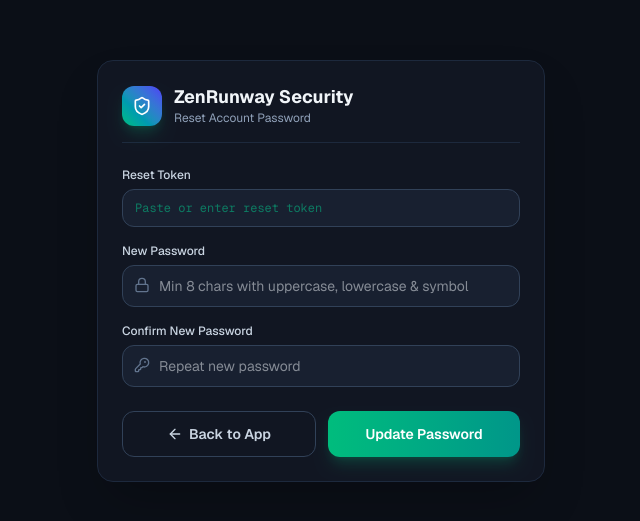
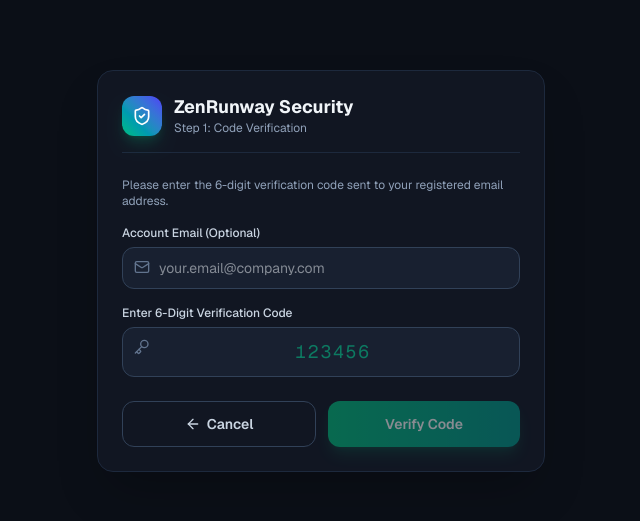
Before and after one commit to raufashfaq5-sketch/zenrunway-v2, a Next.js app: page /reset-password in a window 1280 px wide. Shown: the part 129-650 px from the top of the page, without its empty margins (319-959 px from the left). Built offline with nearby package versions, Linux system fonts and the light colour scheme.

Commit message:
feat: switch password reset to 6-digit OTP code flow

```diff
--- a/app/api/auth/forgot-password/route.ts
+++ b/app/api/auth/forgot-password/route.ts
@@ -1,10 +1,6 @@
 import { NextResponse } from "next/server";
 import { Resend } from "resend";
-import jwt from "jsonwebtoken";
-import { saveResetToken, findUserByEmail } from "@/lib/db";
-
-const JWT_SECRET =
-  process.env.JWT_SECRET || process.env.NEXTAUTH_SECRET || "zenrunway-secret-key-2026";
+import { saveResetToken } from "@/lib/db";
 
 export async function POST(req: Request) {
   try {
@@ -22,28 +18,25 @@ export async function POST(req: Request) {
 
     const resend = new Resend(apiKey);
 
-    // Generate a valid JWT token signed with fallback secret key (expires in 1h, payload includes { email })
-    const user = findUserByEmail(email);
-    const resetToken = jwt.sign({ email, userId: user?.id || "usr-reset" }, JWT_SECRET, {
-      expiresIn: "1h",
-    });
+    // Generate a random 6-digit OTP code
+    const otp = Math.floor(100000 + Math.random() * 900000).toString();
 
-    saveResetToken(email, resetToken, 60 * 60 * 1000);
+    // Store OTP temporarily with user email (valid for 15 minutes)
+    saveResetToken(email, otp, 15 * 60 * 1000);
 
-    const resetLink = `https://zenrunway-v2-zenway1.vercel.app/reset-password?token=${encodeURIComponent(
-      resetToken
-    )}&email=${encodeURIComponent(email)}`;
-
-    console.log("Attempting to send email via Resend to:", email, "with link:", resetLink);
+    console.log("Attempting to send OTP email via Resend to:", email, "OTP:", otp);
 
     const { data, error } = await resend.emails.send({
       from: "onboarding@resend.dev",
       to: email,
-      subject: "Reset Your Password - ZenRunway",
+      subject: "Your Password Reset Code - ZenRunway",
       html: `
-        <p>Hello,</p>
-        <p>You requested a password reset for your ZenRunway account.</p>
-        <p>Click <a href="${resetLink}">here</a> to reset your password.</p>
+        <div style="font-family: Arial, sans-serif; padding: 24px; background-color: #0B0F17; color: #ffffff; border-radius: 12px; text-align: center;">
+          <h2 style="color: #10B981; margin-top: 0;">ZenRunway Verification Code</h2>
+          <p style="color: #94A3B8;">Use the following 6-digit verification code to reset your password:</p>
+          <h1 style="letter-spacing: 5px; color: #38BDF8; font-size: 36px; margin: 24px 0; font-family: monospace;">${otp}</h1>
+          <p style="font-size: 12px; color: #64748B;">This code is valid for 15 minutes. If you did not request this, please ignore this email.</p>
+        </div>
       `,
     });
 
@@ -53,7 +46,7 @@ export async function POST(req: Request) {
     }
 
     console.log("RESEND SUCCESS:", data);
-    return NextResponse.json({ success: true, id: data?.id, token: resetToken, resetToken });
+    return NextResponse.json({ success: true, id: data?.id, otp });
   } catch (err: any) {
     console.error("UNHANDLED FORGOT PASSWORD ERROR:", err);
     return NextResponse.json({ error: err.message || "Internal Server Error" }, { status: 500 });
--- a/app/api/auth/reset-password/route.ts
+++ b/app/api/auth/reset-password/route.ts
@@ -10,10 +10,14 @@ const JWT_SECRET =
 export async function POST(req: NextRequest) {
   try {
     const body = await req.json();
-    const { token, newPassword } = body;
+    const { token, otp, code, newPassword, email } = body;
+    const otpOrToken = (token || otp || code || "").toString().trim();
 
-    if (!token) {
-      return NextResponse.json({ error: "Reset token is required." }, { status: 400 });
+    if (!otpOrToken) {
+      return NextResponse.json(
+        { error: "Verification code or reset token is required." },
+        { status: 400 }
+      );
     }
 
     const passCheck = validatePasswordStrength(newPassword || "");
@@ -21,18 +25,34 @@ export async function POST(req: NextRequest) {
       return NextResponse.json({ error: passCheck.error }, { status: 400 });
     }
 
-    // Verify incoming JWT token using exact fallback secret key
-    let decoded: any = null;
-    try {
-      decoded = jwt.verify(token, JWT_SECRET);
-    } catch (jwtErr) {
-      console.error("JWT verification error:", jwtErr);
-      return NextResponse.json({ error: "Invalid or expired password reset token." }, { status: 400 });
+    let targetEmail: string | undefined = email;
+
+    // 1. Check 6-digit OTP in db store
+    const dbVerification = verifyResetToken(otpOrToken);
+    if (dbVerification.valid && dbVerification.email) {
+      targetEmail = dbVerification.email;
+    } else {
+      // 2. Fallback check as JWT token
+      try {
+        const decoded: any = jwt.verify(otpOrToken, JWT_SECRET);
+        if (decoded?.email) {
+          targetEmail = decoded.email;
+        }
+      } catch {
+        if (!targetEmail) {
+          return NextResponse.json(
+            { error: "Invalid or expired 6-digit verification code." },
+            { status: 400 }
+          );
+        }
+      }
     }
 
-    const targetEmail = decoded?.email;
     if (!targetEmail) {
-      return NextResponse.json({ error: "Invalid token payload: email missing." }, { status: 400 });
+      return NextResponse.json(
+        { error: "Could not identify email address for password reset." },
+        { status: 400 }
+      );
     }
 
     // Hash new password
@@ -45,14 +65,14 @@ export async function POST(req: NextRequest) {
         data: { passwordHash: newPasswordHash },
       });
     } catch (prismaErr) {
-      console.warn("Prisma user update skipped or failed (fallback db will be updated):", prismaErr);
+      console.warn("Prisma user update skipped/failed (fallback db will be updated):", prismaErr);
     }
 
     // Update user password in db.json fallback store
     updateUserPassword(targetEmail, newPasswordHash);
 
-    // Consume the token if recorded
-    consumeResetToken(token);
+    // Consume the token / OTP code
+    consumeResetToken(otpOrToken);
 
     return NextResponse.json({
       success: true,
--- a/app/reset-password/page.tsx
+++ b/app/reset-password/page.tsx
@@ -2,38 +2,77 @@
 
 import React, { useState, useEffect, Suspense } from "react";
 import { useSearchParams, useRouter } from "next/navigation";
-import { ShieldCheck, Lock, KeyRound, CheckCircle2, AlertCircle, RefreshCw, ArrowLeft } from "lucide-react";
+import { ShieldCheck, Lock, KeyRound, CheckCircle2, AlertCircle, RefreshCw, ArrowLeft, Key, Mail } from "lucide-react";
 import Link from "next/link";
 
 function ResetPasswordForm() {
   const searchParams = useSearchParams();
   const router = useRouter();
 
-  const [token, setToken] = useState<string>("");
-  const [hasTokenInUrl, setHasTokenInUrl] = useState<boolean>(false);
+  // Step 1: "verify" (OTP Code Entry), Step 2: "reset" (New Password Entry)
+  const [step, setStep] = useState<"verify" | "reset">("verify");
+
+  const [email, setEmail] = useState<string>("");
+  const [otp, setOtp] = useState<string>("");
   const [newPassword, setNewPassword] = useState<string>("");
   const [confirmPassword, setConfirmPassword] = useState<string>("");
+
   const [loading, setLoading] = useState<boolean>(false);
   const [errorMsg, setErrorMsg] = useState<string | null>(null);
   const [successMsg, setSuccessMsg] = useState<string | null>(null);
 
   useEffect(() => {
-    const tokenParam = searchParams.get("token") || searchParams.get("resetToken");
-    if (tokenParam) {
-      setToken(tokenParam);
-      setHasTokenInUrl(true);
-    }
+    const emailParam = searchParams.get("email");
+    const tokenParam = searchParams.get("token") || searchParams.get("otp");
+    if (emailParam) setEmail(emailParam);
+    if (tokenParam) setOtp(tokenParam);
   }, [searchParams]);
 
-  const handleSubmit = async (e: React.FormEvent) => {
+  // Step 1: Submit 6-digit OTP code to /api/auth/verify-otp
+  const handleVerifyOtp = async (e: React.FormEvent) => {
     e.preventDefault();
     setErrorMsg(null);
     setSuccessMsg(null);
 
-    if (!token) {
-      setErrorMsg("Reset token is required.");
+    const cleanOtp = otp.trim();
+    if (!cleanOtp) {
+      setErrorMsg("Please enter your 6-digit verification code.");
       return;
     }
+
+    setLoading(true);
+
+    try {
+      const res = await fetch("/api/auth/verify-otp", {
+        method: "POST",
+        headers: { "Content-Type": "application/json" },
+        body: JSON.stringify({ email: email.trim() || undefined, otp: cleanOtp }),
+      });
+
+      const data = await res.json();
+
+      if (!res.ok) {
+        throw new Error(data.error || "Verification code is invalid or expired.");
+      }
+
+      if (data.email) {
+        setEmail(data.email);
+      }
+
+      setSuccessMsg("Code verified! Please enter your new password below.");
+      setStep("reset");
+    } catch (err: unknown) {
+      setErrorMsg(err instanceof Error ? err.message : "Verification failed.");
+    } finally {
+      setLoading(false);
+    }
+  };
+
+  // Step 2: Submit new password to /api/auth/reset-password
+  const handleResetPassword = async (e: React.FormEvent) => {
+    e.preventDefault();
+    setErrorMsg(null);
+    setSuccessMsg(null);
 
     if (newPassword !== confirmPassword) {
       setErrorMsg("Passwords do not match.");
@@ -46,21 +85,26 @@ function ResetPasswordForm() {
       const res = await fetch("/api/auth/reset-password", {
         method: "POST",
         headers: { "Content-Type": "application/json" },
-        body: JSON.stringify({ token, newPassword }),
+        body: JSON.stringify({
+          token: otp.trim(),
+          otp: otp.trim(),
+          email: email.trim() || undefined,
+          newPassword,
+        }),
       });
 
       const data = await res.json();
 
       if (!res.ok) {
-        throw new Error(data.error || "Password reset failed.");
+        throw new Error(data.error || "Password update failed.");
       }
 
-      setSuccessMsg("Password reset successfully! Redirecting to login...");
+      setSuccessMsg("Password updated successfully! Redirecting to login...");
       setTimeout(() => {
         router.push("/?login=true");
       }, 2000);
     } catch (err: unknown) {
-      setErrorMsg(err instanceof Error ? err.message : "Password reset failed.");
+      setErrorMsg(err instanceof Error ? err.message : "Password update failed.");
     } finally {
       setLoading(false);
     }
@@ -69,16 +113,20 @@ function ResetPasswordForm() {
   return (
     <div className="min-h-screen bg-[#0B0F17] text-slate-100 flex items-center justify-center p-4">
       <div className="w-full max-w-md bg-[#111622] border border-slate-800 rounded-2xl p-6 shadow-2xl space-y-6">
+        {/* Header */}
         <div className="flex items-center gap-3 pb-4 border-b border-slate-800">
           <div className="w-10 h-10 rounded-xl bg-gradient-to-tr from-emerald-500 to-indigo-600 flex items-center justify-center shadow-lg shadow-emerald-500/20">
             <ShieldCheck className="w-5 h-5 text-white" />
           </div>
           <div>
             <h1 className="font-bold text-lg leading-snug">ZenRunway Security</h1>
-            <p className="text-xs text-slate-400">Reset Account Password</p>
+            <p className="text-xs text-slate-400">
+              {step === "verify" ? "Step 1: Code Verification" : "Step 2: Update Password"}
+            </p>
           </div>
         </div>
 
+        {/* Error Banner */}
         {errorMsg && (
           <div className="p-3 rounded-xl bg-rose-500/10 border border-rose-500/20 text-rose-500 text-xs flex items-center gap-2">
             <AlertCircle className="w-4 h-4 shrink-0" />
@@ -86,6 +134,7 @@ function ResetPasswordForm() {
           </div>
         )}
 
+        {/* Success Banner */}
         {successMsg && (
           <div className="p-3 rounded-xl bg-emerald-500/10 border border-emerald-500/20 text-emerald-400 text-xs flex items-center gap-2">
             <CheckCircle2 className="w-4 h-4 shrink-0" />
@@ -93,22 +142,69 @@ function ResetPasswordForm() {
           </div>
         )}
 
-        <form onSubmit={handleSubmit} className="space-y-4">
-          {hasTokenInUrl ? (
-            <input type="hidden" name="token" value={token} />
-          ) : (
+        {/* STEP 1: VERIFY 6-DIGIT CODE */}
+        {step === "verify" && (
+          <form onSubmit={handleVerifyOtp} className="space-y-4">
+            <div className="text-xs text-slate-400">
+              Please enter the 6-digit verification code sent to your registered email address.
+            </div>
+
             <div>
-              <label className="block text-xs font-medium mb-1.5 text-slate-300">Reset Token</label>
+              <label className="block text-xs font-medium mb-1.5 text-slate-300">Account Email (Optional)</label>
+              <div className="relative">
+                <Mail className="w-4 h-4 absolute left-3 top-3 text-slate-500" />
+                <input
+                  type="email"
+                  value={email}
+                  onChange={(e) => setEmail(e.target.value)}
+                  placeholder="your.email@company.com"
+                  className="w-full pl-9 pr-3 py-2.5 rounded-xl text-sm bg-[#182030] border border-slate-700 text-slate-100 outline-none focus:border-emerald-500 transition-all"
+                />
+              </div>
+            </div>
+
+            <div>
+              <label className="block text-xs font-medium mb-1.5 text-slate-300">Enter 6-Digit Verification Code</label>
+              <div className="relative">
+                <Key className="w-4 h-4 absolute left-3 top-3 text-slate-500" />
                 <input
                   type="text"
                   required
-                value={token}
-                onChange={(e) => setToken(e.target.value)}
-                placeholder="Paste or enter reset token"
-                className="w-full px-3 py-2.5 rounded-xl text-xs font-mono bg-[#182030] border border-slate-700 text-emerald-400 outline-none focus:border-emerald-500 transition-all"
+                  maxLength={6}
+                  pattern="[0-9]*"
+                  value={otp}
+                  onChange={(e) => setOtp(e.target.value)}
+                  placeholder="123456"
+                  className="w-full pl-9 pr-3 py-2.5 rounded-xl text-lg font-mono tracking-widest bg-[#182030] border border-slate-700 text-emerald-400 outline-none focus:border-emerald-500 transition-all text-center"
                 />
               </div>
+            </div>
+
+            <div className="pt-2 flex gap-3">
+              <Link
+                href="/"
+                className="flex-1 py-3 px-4 rounded-xl border border-slate-700 hover:bg-slate-800 text-slate-300 font-semibold text-sm transition-all text-center flex items-center justify-center gap-1.5"
+              >
+                <ArrowLeft className="w-4 h-4" />
+                <span>Cancel</span>
+              </Link>
+              <button
+                type="submit"
+                disabled={loading || otp.trim().length === 0}
+                className="flex-1 py-3 px-4 rounded-xl bg-gradient-to-r from-emerald-500 to-teal-600 hover:from-emerald-400 hover:to-teal-500 text-white font-semibold text-sm shadow-lg shadow-emerald-500/20 flex items-center justify-center gap-2 transition-all disabled:opacity-50 cursor-pointer"
+              >
+                {loading ? <RefreshCw className="w-4 h-4 animate-spin" /> : "Verify Code"}
+              </button>
+            </div>
+          </form>
         )}
+
+        {/* STEP 2: NEW PASSWORD & CONFIRM PASSWORD */}
+        {step === "reset" && (
+          <form onSubmit={handleResetPassword} className="space-y-4">
+            <div className="text-xs text-slate-400">
+              Code verified! Now enter your new secure password.
+            </div>
 
             <div>
               <label className="block text-xs font-medium mb-1.5 text-slate-300">New Password</label>
@@ -126,7 +222,7 @@ function ResetPasswordForm() {
             </div>
 
             <div>
-            <label className="block text-xs font-medium mb-1.5 text-slate-300">Confirm New Password</label>
+              <label className="block text-xs font-medium mb-1.5 text-slate-300">Confirm Password</label>
               <div className="relative">
                 <KeyRound className="w-4 h-4 absolute left-3 top-3 text-slate-500" />
                 <input
@@ -141,13 +237,14 @@ function ResetPasswordForm() {
             </div>
 
             <div className="pt-2 flex gap-3">
-            <Link
-              href="/"
+              <button
+                type="button"
+                onClick={() => setStep("verify")}
                 className="flex-1 py-3 px-4 rounded-xl border border-slate-700 hover:bg-slate-800 text-slate-300 font-semibold text-sm transition-all text-center flex items-center justify-center gap-1.5"
               >
                 <ArrowLeft className="w-4 h-4" />
-              <span>Back to App</span>
-            </Link>
+                <span>Back</span>
+              </button>
               <button
                 type="submit"
                 disabled={loading}
@@ -157,6 +254,7 @@ function ResetPasswordForm() {
               </button>
             </div>
           </form>
+        )}
       </div>
     </div>
   );
```
Also changed, not shown: app/api/auth/verify-otp/route.ts (added, +43 -0 lines). Lines whose indentation alone changed are shown as unchanged.
